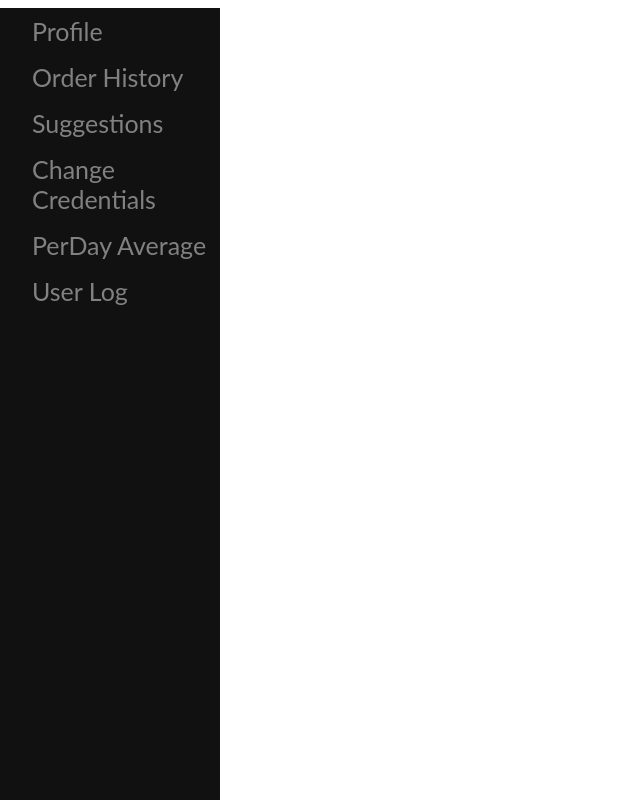
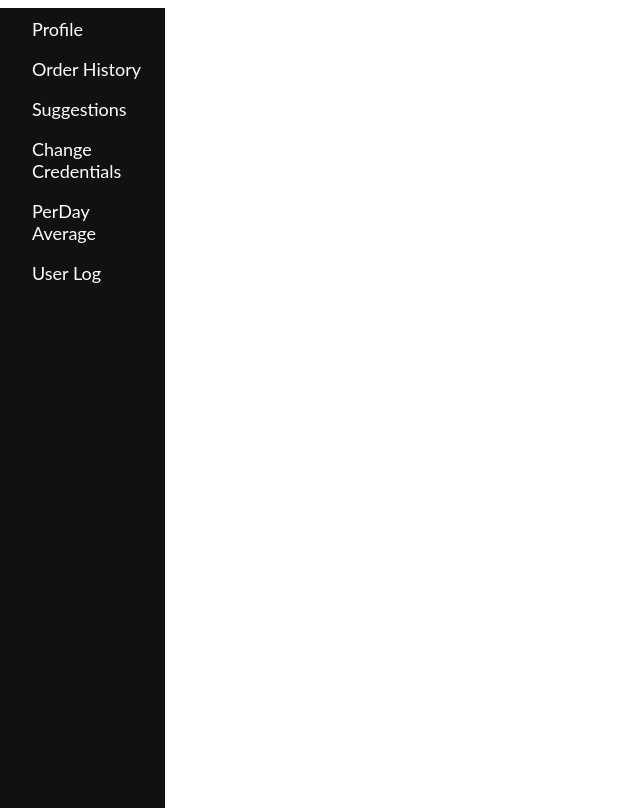
Before and after one commit to chaitanyadave23/food-call, a PHP site: page /food-call/Includes/sidebar.php in a window 1280 px wide. Shown: the whole page, without its empty margins (0-640 px from the left). Run offline with PHP 8.4, Linux system fonts and the light colour scheme.

Commit message:
changes in css desigining

```diff
--- a/CSS/header.css
+++ b/CSS/header.css
@@ -9,11 +9,7 @@ body {
   overflow: hidden;
   background-color: #f1f1f1;
   padding: 20px 10px;
-<<<<<<< HEAD
-
-=======
-  height: 60px;
->>>>>>> f9c5c9bf036fe9fa0fb44b5ec7520ed5204f2cc9
+  height: 57px;
 }
 
 .header a {
--- a/CSS/sidebar.css
+++ b/CSS/sidebar.css
@@ -4,45 +4,35 @@ body {
 
 .sidenav {
   height: 100%;
-  width: 220px;
-  position: fixed;
-  /* z-index: 1; */
+  width: 165px;
+  position: absolute;
   left: 0;
   background-color: #111;
   overflow-x: hidden;
   transition: 0s;
-  /* padding-top: 60px; */
 }
 
 .sidenav a {
   padding: 8px 8px 8px 32px;
   text-decoration: none;
-  font-size: 25px;
-  color: #818181;
+  font-size: 17px;
+  color: white;
   display: block;
   transition: 0s;
+  padding-top: 10px;
 }
 
 .sidenav a:hover {
   color: #f1f1f1;
 }
 
-/* .sidenav .closebtn {
-  position: absolute;
-  top: 0;
-  right: 25px;
-  font-size: 36px;
-  margin-left: 50px;
-} */
-
 #maincontent {
   transition: margin-left 0s;
   padding: 16px;
-  margin-left: 220px;
+  margin-left: 165px;
 
 }
 
-@media screen and (max-height: 450px) {
-  /* .sidenav {padding-top: 15px;} */
+@media screen and (max-height: 1000px) {
   .sidenav a {font-size: 18px;}
 }
--- a/Includes/header.php
+++ b/Includes/header.php
@@ -2,7 +2,7 @@
 <html>
 <head>
 <meta name="viewport" content="width=device-width, initial-scale=1">
-<link href="css\header.css" type="text/css" rel="stylesheet">
+<link href="CSS\header.css" type="text/css" rel="stylesheet">
 </head>
 <body>
 
--- a/Includes/sidebar.php
+++ b/Includes/sidebar.php
@@ -1,9 +1,9 @@
 <!DOCTYPE html>
 <html>
 <head>
-  <script src="https://ajax.googleapis.com/ajax/libs/jquery/3.4.1/jquery.min.js"></script>
+  <!-- <script src="https://ajax.googleapis.com/ajax/libs/jquery/3.4.1/jquery.min.js"></script> -->
   <meta name="viewport" content="width=device-width, initial-scale=1">
-  <link href="css\sidebar.css" type="text/css" rel="stylesheet">
+  <link href="CSS\sidebar.css" type="text/css" rel="stylesheet">
 </head>
 <body>
 <script type="text/javascript">
@@ -12,8 +12,8 @@
          $("#profile").load("index.php");
      });
   });
+
 </script>
-
 <div id="mySidenav" class="sidenav">
   <a href="#" id="profile_link">Profile</a>
   <a href="#">Order History</a>
@@ -22,20 +22,18 @@
   <a href="#">PerDay Average</a>
   <a href="#">User Log</a>
 </div>
-
-
 <script>
 
 function openNav() {
-  if(document.getElementById("mySidenav").style.width == "220px")
+  if(document.getElementById("mySidenav").style.width == "165px")
   {
     document.getElementById("mySidenav").style.width = "0";
-    document.getElementById("maincontent").style.marginLeft= "0";
+    document.getElementById("maincontent").style.marginLeft = "0";
   }
   else
   {
-    document.getElementById("mySidenav").style.width = "220px";
-    document.getElementById("maincontent").style.marginLeft = "220px";
+    document.getElementById("mySidenav").style.width = "165px";
+    document.getElementById("maincontent").style.marginLeft = "165px";
   }
 }
 
--- a/user.php
+++ b/user.php
@@ -7,7 +7,7 @@
   <title>Order Here</title>
   <link rel="stylesheet" href="css/card.css">
   <link rel="stylesheet" href="css/button.css">
-  <link rel="stylesheet" href="css/cart.css">
+  <link rel="stylesheet" href="CSS/cart.css">
 </head>
 <body>
 	<div id="maincontent">
```
Also changed, not shown: CSS/cart.css (+6 -5 lines).
